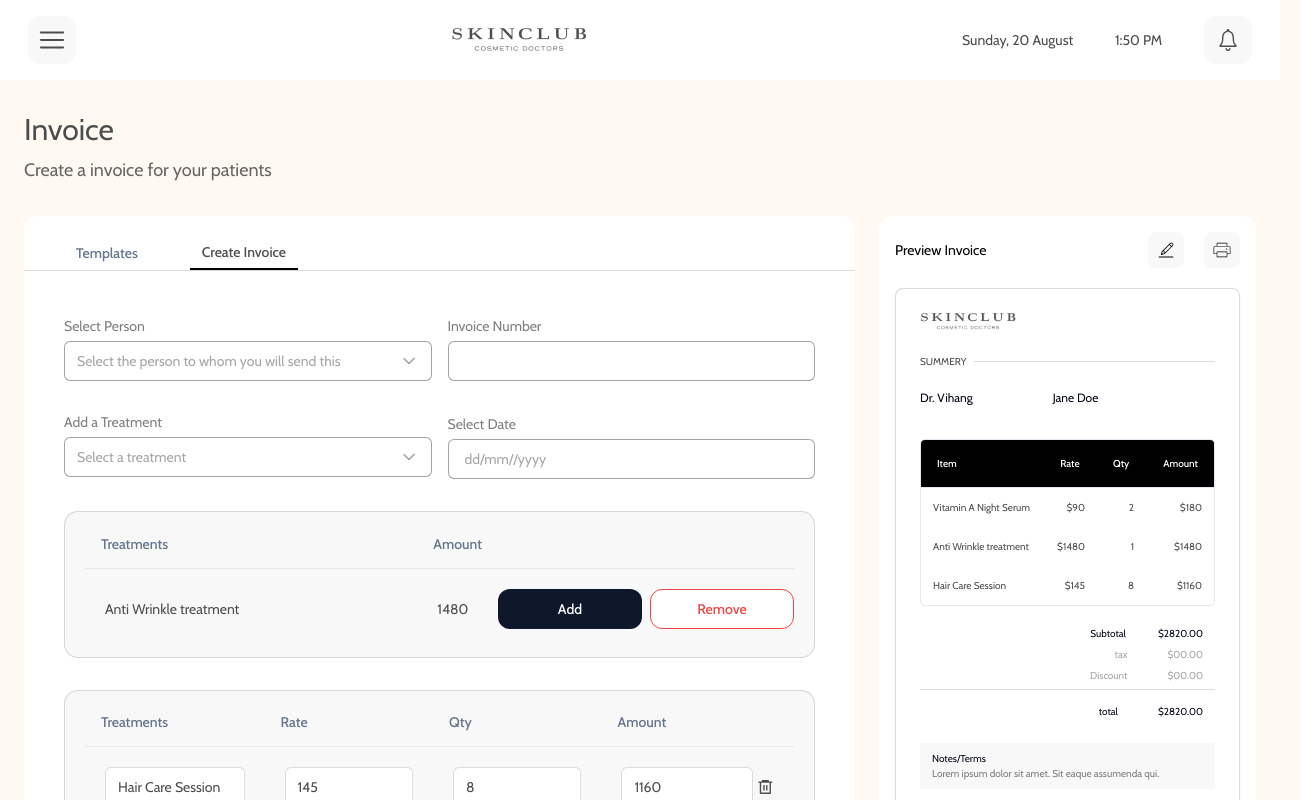
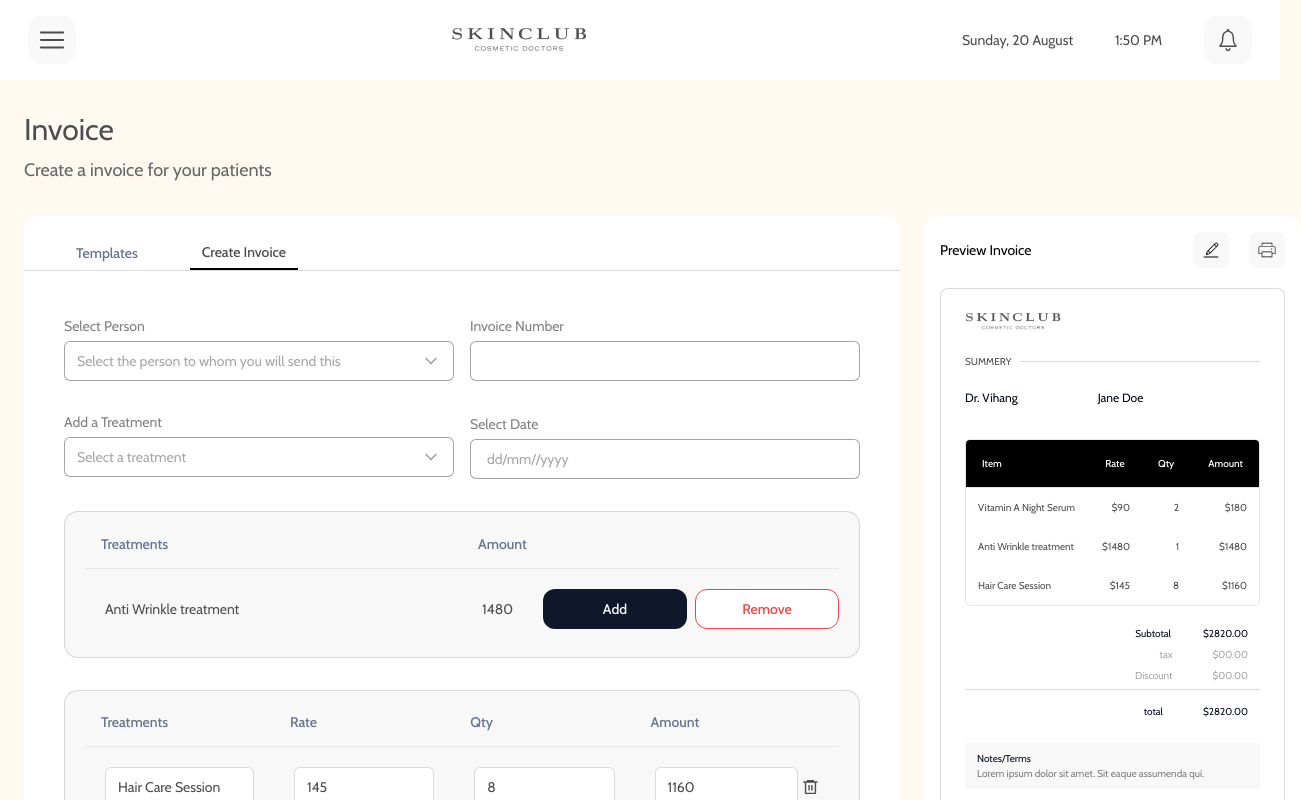
Before and after one commit to Mriganka5137/Skin-Club-7, a Next.js app: page /create-invoice in a window 1280 px wide. Shown: the top 800 px of the page, 1301 px wide, since content can reach past the window. Built offline with nearby package versions, Linux system fonts and the light colour scheme.

Commit message:
Refactor CreateInvoicePage and TabsContainer components

```diff
--- a/app/create-invoice/page.tsx
+++ b/app/create-invoice/page.tsx
@@ -1,16 +1,15 @@
 import TabsContainer from "@/components/create-invoice/TabsContainer";
 import InvoiceContainer from "@/components/shared/InvoiceContainer";
-import TableContainer from "@/components/shared/TableContainer";
 import React from "react";
 
-const CreateInvoivePage = () => {
+const CreateInvoicePage = () => {
   return (
-    <div className="  flex-grow w-full px-6 py-8  ">
+    <div className="  flex-grow w-full px-6 py-8 ">
       <h1 className=" text-3xl font-light text-color--4C4D4F">Invoice</h1>
       <h3 className=" mt-2  text-color--4C4D4F opacity-85 text-lg">
         Create a invoice for your patients
       </h3>
-      <div className="flex max-lg:flex-col gap-6 mt-8 w-full max-sm:mt-2   ">
+      <div className="flex flex-col xl:flex-row gap-6 mt-8 w-full max-sm:mt-2   ">
         <TabsContainer />
         <InvoiceContainer edit={true} url="create-invoice" />
       </div>
@@ -18,4 +17,4 @@ const CreateInvoivePage = () => {
   );
 };
 
-export default CreateInvoivePage;
+export default CreateInvoicePage;
--- a/components/create-invoice/TabsContainer.tsx
+++ b/components/create-invoice/TabsContainer.tsx
@@ -2,10 +2,10 @@ import React from "react";
 import { Tabs, TabsContent, TabsList, TabsTrigger } from "../ui/tabs";
 import { Separator } from "../ui/separator";
 import CreateInvoiceTab from "./CreateInvoiceTab";
-
+// min-w-[700px] w-full max-lg:min-w-full
 const TabsContainer = () => {
   return (
-    <div className="bg-white max-lg:bg-transparent  max-lg:text-[12px] pb-8 min-w-[700px] w-full max-lg:min-w-full rounded-[14px]">
+    <div className="bg-white max-lg:bg-transparent  max-lg:text-[12px] pb-8  rounded-[14px] w-full ">
       <Tabs className="w-full h-full" defaultValue="create-invoice">
         <TabsList className="flex justify-start  bg-transparent gap-10  h-fit px-10 pt-5 max-sm:px-2 max-sm:pt-1 max-sm:gap-5 ">
           <TabsTrigger
--- a/components/shared/InvoiceContainer.tsx
+++ b/components/shared/InvoiceContainer.tsx
@@ -9,7 +9,7 @@ interface InvoiceContainerProps {
 }
 const InvoiceContainer = ({ edit, url }: InvoiceContainerProps) => {
   return (
-    <div className=" min-w-[250px] w-[377px] bg-white p-4 rounded-[14px] max-lg:w-full max-lg:h-[1500px] max-sm:h-[900px] max-sm:p-3 flex-shrink-0 flex flex-col justify-between max-lg:justify-start max-lg:gap-20 max-sm:pb-10">
+    <div className="  bg-white p-4 rounded-[14px] max-lg:w-full max-lg:h-[1500px] max-sm:h-[900px] max-sm:p-3 flex-shrink-0 flex flex-col justify-between max-lg:justify-start max-lg:gap-20 max-sm:pb-10 w-full xl:w-[377px]">
       <div>
         <div className=" flex justify-between items-center">
           <h3 className=" text-[14px] max-lg:text-[28px] max-sm:text-[15px]">
--- a/components/shared/MobileSidebar.tsx
+++ b/components/shared/MobileSidebar.tsx
@@ -8,7 +8,7 @@ import { RxHamburgerMenu } from "react-icons/rx";
 const MobileSidebar = () => {
   return (
     <Sheet>
-      <SheetTrigger className="desktop:hidden">
+      <SheetTrigger className="2xl:hidden">
         <RxHamburgerMenu className="size-12 bg-color--F8F8F8 p-2.5 rounded-[14px] text-color--4C4D4F cursor-pointer" />
       </SheetTrigger>
       <SheetContent side="left" className="w-fit h-screen overflow-auto">
--- a/components/shared/Sidebar.tsx
+++ b/components/shared/Sidebar.tsx
@@ -4,7 +4,7 @@ import { Button } from "../ui/button";
 
 const Sidebar = () => {
   return (
-    <div className="bg-white w-60 sidebar text-color--4C4D4F  flex flex-col gap-9 px-4 pb-5 max-[1400px]:hidden">
+    <div className="bg-white w-60 sidebar text-color--4C4D4F  flex flex-col gap-9 px-4 pb-5 max-2xl:hidden">
       {sidebar.map((item, index) => (
         <div key={index} className="first:mt-10 px-4">
           <p className="  text-lg font-light">{item.label}</p>
```
